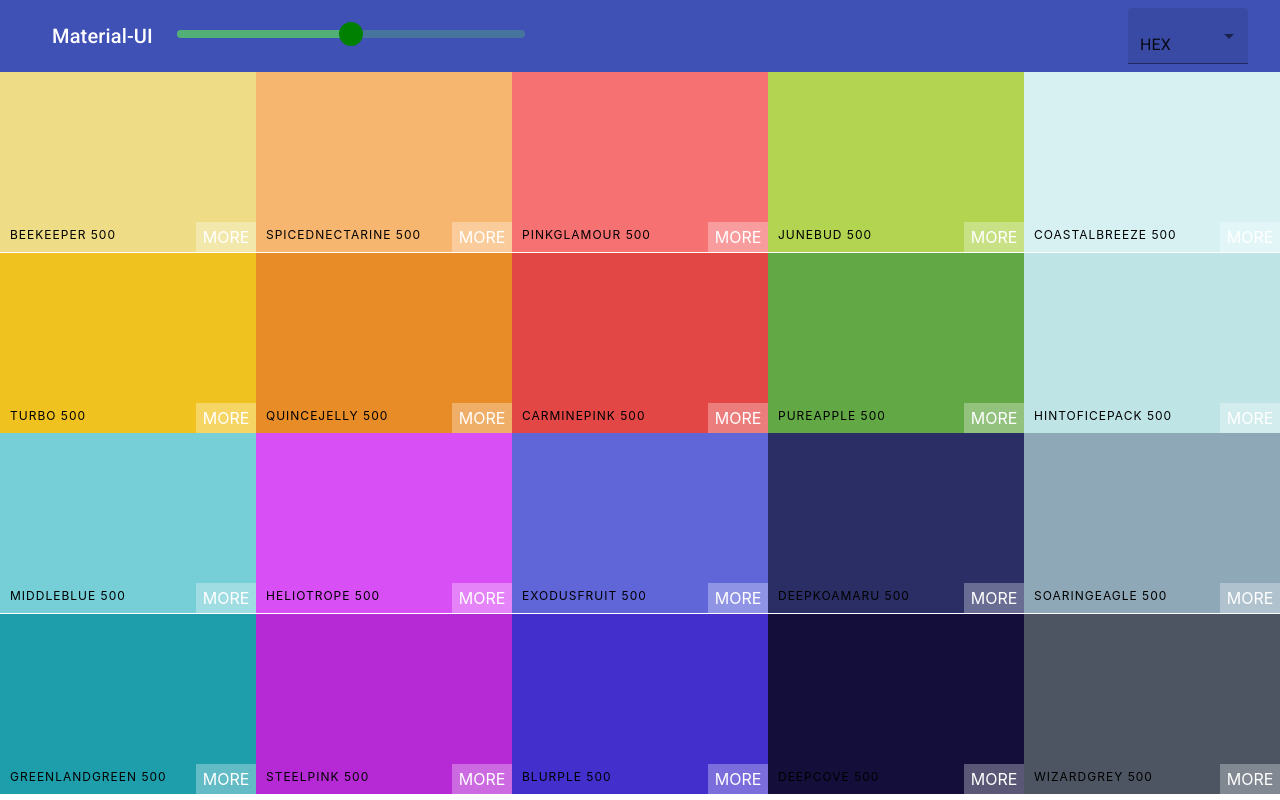
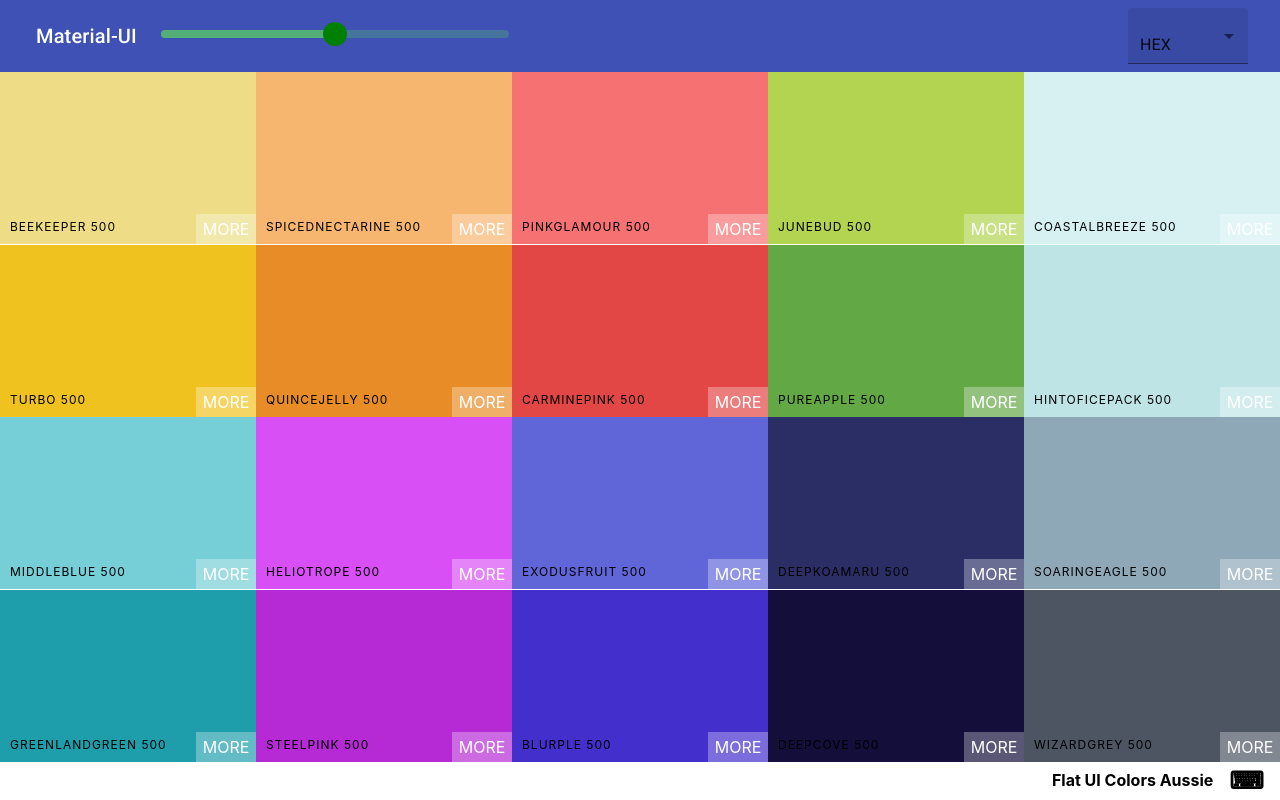
Before and after one commit to akhilbharti/colorApp, a React (Create React App) app: page / in a window 1280 px wide. Built offline with nearby package versions, Linux system fonts and the light colour scheme.

Commit message:
palette footer css

```diff
--- a/src/components/navbar.js
+++ b/src/components/navbar.js
@@ -1,14 +1,14 @@
 import React,{useState} from 'react'
-import { Typography, makeStyles, AppBar,Toolbar,MenuItem,IconButton,Select,FormControl,Snackbar} from '@material-ui/core';
+import { Typography, makeStyles, AppBar,Toolbar,MenuItem,IconButton,Select,FormControl,Snackbar,Paper} from '@material-ui/core';
 import DiscreteSlider from './slider'
 import CloseIcon from '@material-ui/icons/Close';
 const useStyles = makeStyles((theme) => ({
   grow: {
     flexGrow: 1,
   },
-  menuButton: {
-    marginRight: theme.spacing(2),
-  },
+  // menuButton: {
+  //   marginRight: theme.spacing(2),
+  // },
   title: {
     display: 'none',
     [theme.breakpoints.up('sm')]: {
@@ -70,6 +70,7 @@ const handleChangeSlider=(e)=>{
 
   return (
     <div className={classes.grow}>
+      <Paper>
       <AppBar position="static">
         <Toolbar>
           <IconButton
@@ -105,6 +106,7 @@ const handleChangeSlider=(e)=>{
           </div>
         </Toolbar>
       </AppBar>
+      </Paper>
       <Snackbar
         anchorOrigin={{
           vertical: 'bottom',
--- a/src/components/palette.js
+++ b/src/components/palette.js
@@ -5,7 +5,7 @@ import Navbar from './navbar'
 
 
 function Palette({...props}){
-  const {colors} = props.palette
+  const {colors,paletteName,emoji} = props.palette
   const [level, setLevel] = useState(500)
   const [format,setFormat] = useState("hex")
 
@@ -17,7 +17,7 @@ function Palette({...props}){
 setFormat(val)
   }
 const colorBoxes = colors[level].map(color=> (
-  <ColorBox background={color[format]} name={color.name}/>
+  <ColorBox key={color.id} background={color[format]} name={color.name}/>
 ))
   return <div className="Palette">
     <Navbar level={level} changeLevel={changeLevel} changeFormat={changeFormat}/>
@@ -26,6 +26,9 @@ const colorBoxes = colors[level].map(color=> (
       {colorBoxes}
 {/* different color boxes will go here */}
     </div>
+    <footer className="palette-footer">{paletteName}
+    <span className="emoji">{emoji}</span>
+    </footer>
     {/* eventually footer will be added here */}
     </div>
 }
--- a/src/components/styles/palette.css
+++ b/src/components/styles/palette.css
@@ -1,7 +1,22 @@
 .Palette{
   height: 100vh;
+  display: flex;
+  flex-direction: column;
 }
 
 .palette-clr{
   height: 90%;
 }
+
+.palette-footer{
+   background-color: white;
+    height: 5vh;
+    display: flex;
+    justify-content: flex-end;
+    align-items: center;
+    font-weight: bold;
+}
+.emoji{
+  font-size: 1.5rem;
+  margin: 1rem;
+}
```
Also changed, not shown: src/App.css (deleted, +0 -38 lines).
